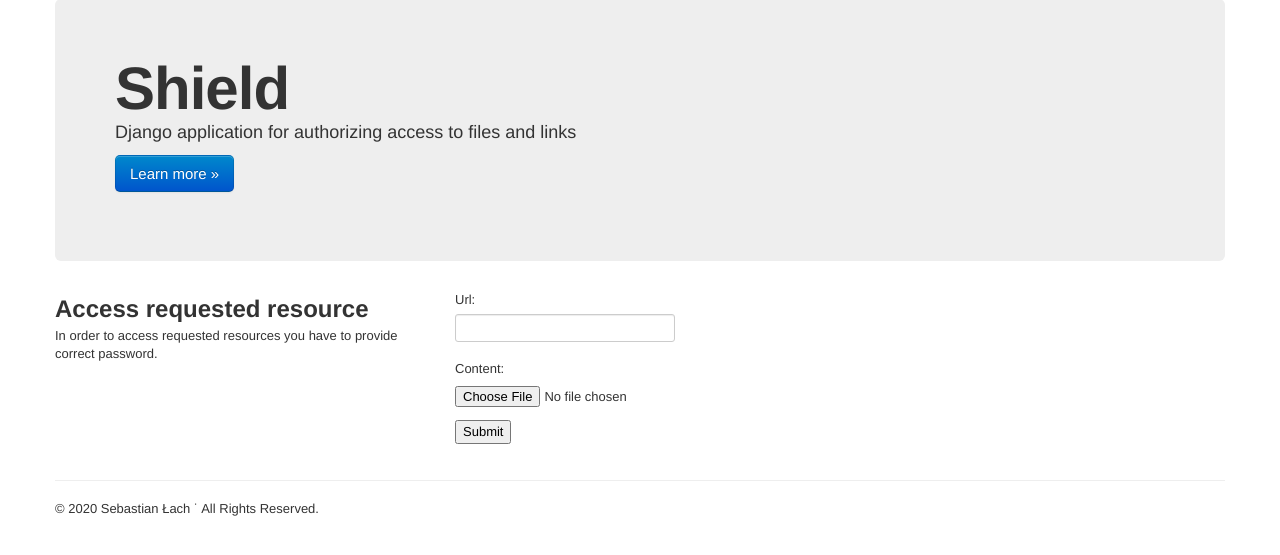
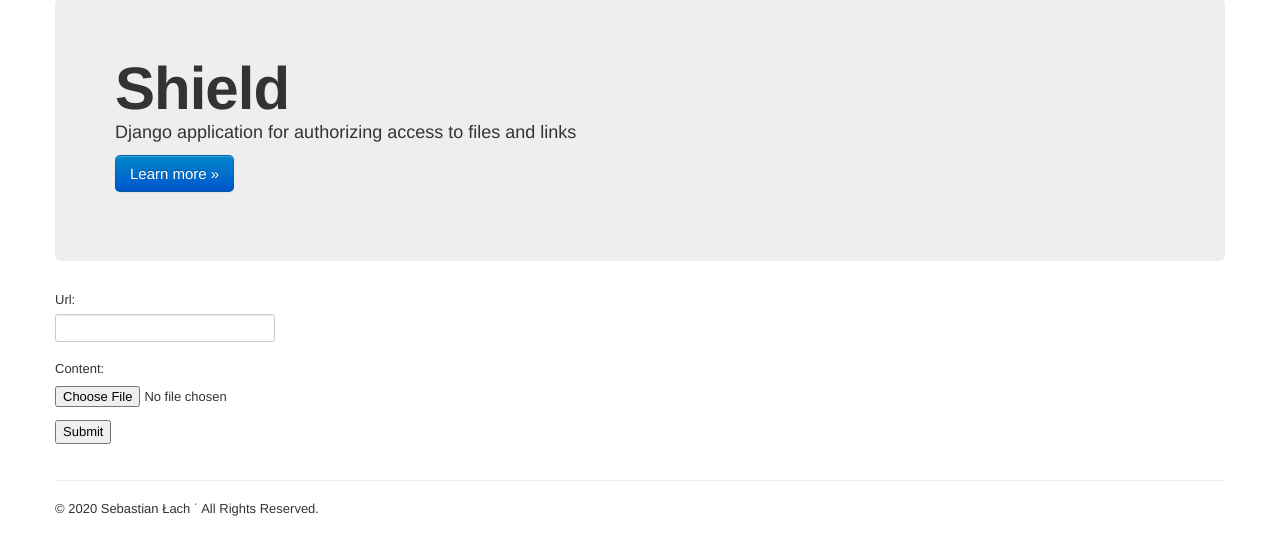
Before and after one commit to sebastianlach/shield, a Django app: page / in a window 1280 px wide. Shown: the part 61-616 px from the top of the page. Run offline with Django 3.2, Linux system fonts and the light colour scheme; a user stored in the database is signed in; data comes from the database, SQL or seed files in the repository; some libraries are stand-ins or nearby versions.

Commit message:
Clean up templates

```diff
--- a/links/templates/index.html
+++ b/links/templates/index.html
@@ -1,16 +1,10 @@
 {% extends 'base.html' %}
 
 {% block content %}
-<div class="span4">
-    <h2>Access requested resource</h2>
-        In order to access requested resources you have to provide correct password.
-    <p>
-</div>
-
-<div class="span8">
+<div class="span12">
 
     {% if reference %}
-        <a href="{% url 'resources_references_check' reference.rid %}">
+        <a href="{% url 'references_check' reference.rid %}">
             {{ reference }}
         </a>
         {{ token }}
--- a/links/views.py
+++ b/links/views.py
@@ -175,6 +175,6 @@ class ReferencesView(APIView):
 
         context = dict(
             token=token,
-            url=reverse('resources_references_check', args=[reference.rid]),
+            url=reverse('references_check', args=[reference.rid]),
         )
         return Response(context)
--- a/shield/urls.py
+++ b/shield/urls.py
@@ -23,7 +23,7 @@ urlresources = [
     url(
         r'^{}/list.html'.format(resource),
         view.as_view(),
-        name='resources_{}_list'.format(resource)
+        name='{}_list'.format(resource)
     )
     for resource, view in dict(
         links=LinkListView,
@@ -36,7 +36,7 @@ urlresources.append(
     url(
         r'^references/(?P<rid>[-\w]+)/',
         ReferenceCheckView.as_view(),
-        name="resources_references_check"
+        name="references_check"
     )
 )
 
--- a/templates/base.html
+++ b/templates/base.html
@@ -32,13 +32,13 @@
           <div class="nav-collapse">
             <ul class="nav">
               <li>
-                <a href="{% url 'resources_links_list' %}">Links</a>
+                <a href="{% url 'links_list' %}">Links</a>
               </li>
               <li>
-                <a href="{% url 'resources_files_list' %}">Files</a>
+                <a href="{% url 'files_list' %}">Files</a>
               </li>
               <li>
-                <a href="{% url 'resources_references_list' %}">Refrences</a>
+                <a href="{% url 'references_list' %}">Refrences</a>
               </li>
               {% if request.user.is_authenticated %}
               <li>
```
Also changed, not shown: links/templates/files/list.html (+1 -7 lines), links/templates/links/list.html (+1 -7 lines), links/templates/references/list.html (+2 -8 lines).
